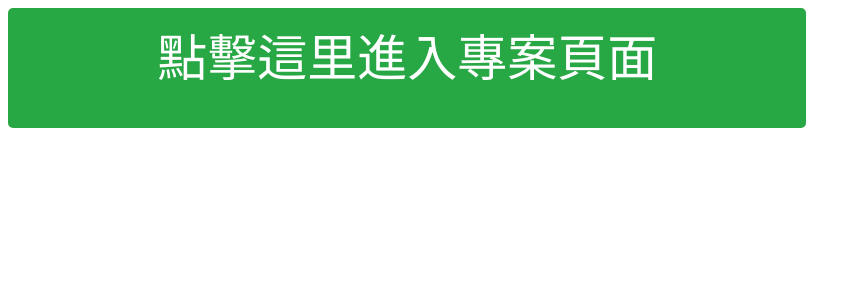
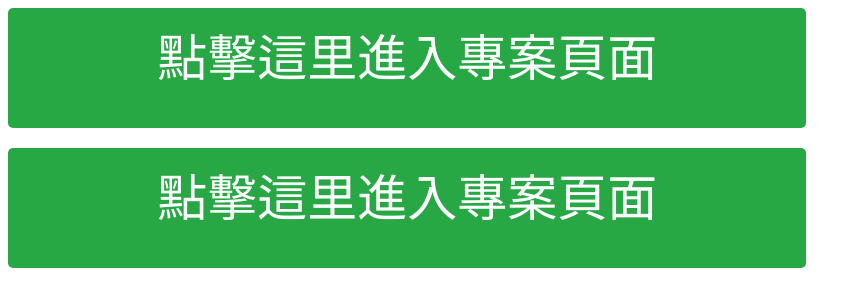
Before and after one commit to chingchen0518/calculator_test, a plain HTML site: page index.html in a window 1280 px wide. Shown: the whole page, without its empty margins (0-861 px from the left). Drawn offline with Linux system fonts and the light colour scheme.

Commit message:
Update index.html

```diff
--- a/index.html
+++ b/index.html
@@ -18,6 +18,7 @@
             transition: background-color 0.3s ease, transform 0.2s ease; /* 平滑过渡效果 */
             height:100px;
             width:60%;
+            margin-bottom:20px;
         }
 
         /* 鼠标悬停时的效果 */
@@ -31,12 +32,14 @@
             background-color: #1e7e34; /* 更深的绿色 */
             transform: scale(1); /* 恢复原状 */
         }
+
     </style>
 </head>
 <body>
 
     <!-- 使用 <a> 标签作为按钮 -->
     <a href="https://272f-2001-b011-c044-335e-41fa-902c-1fbe-82dd.ngrok-free.app" class="button">點擊這里進入專案頁面</a>
+    <a href="https://272f-2001-b011-c044-335e-41fa-902c-1fbe-82dd.ngrok-free.app" class="button">點擊這里進入專案頁面</a>
 
 </body>
 </html>
```
